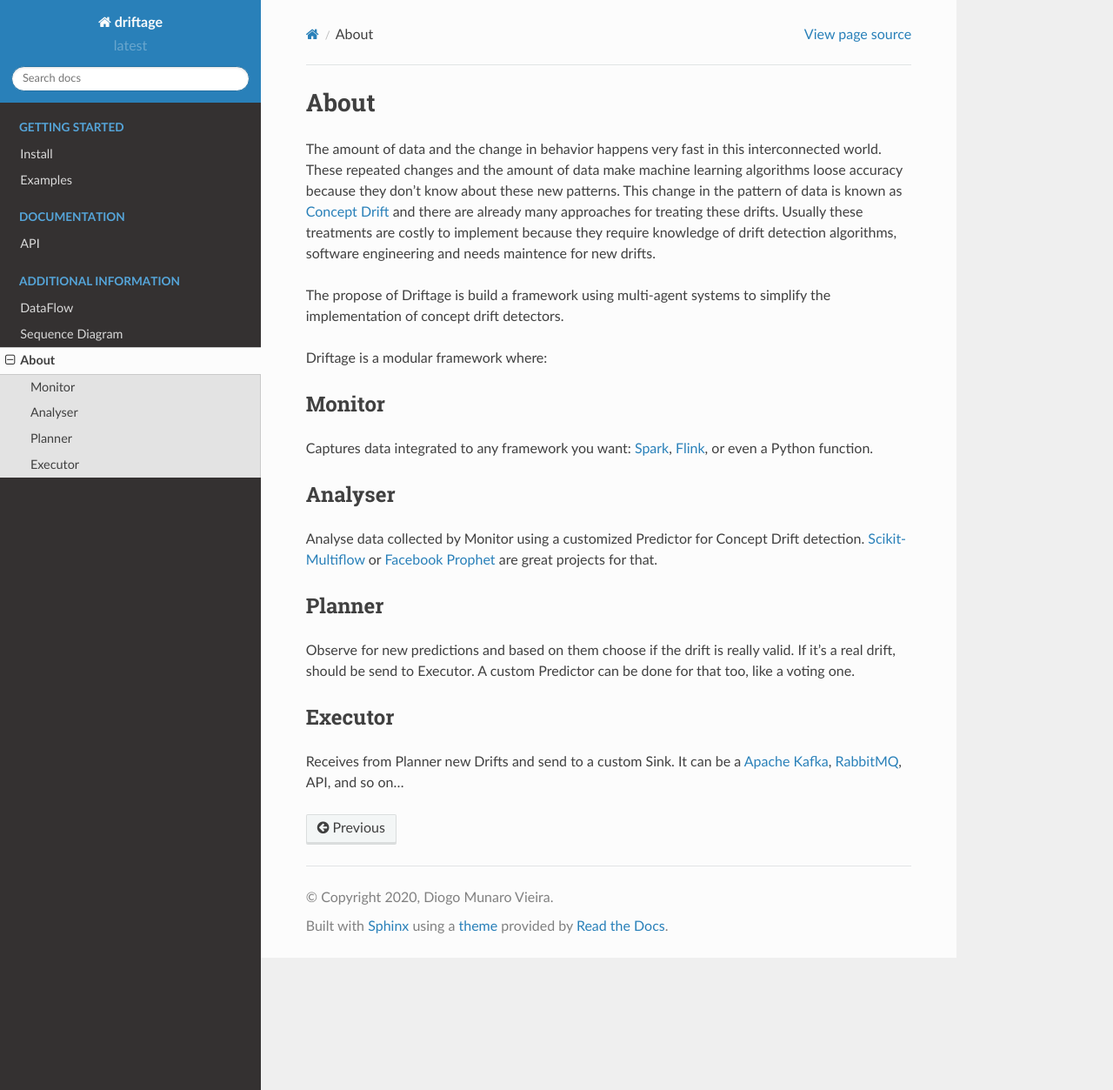
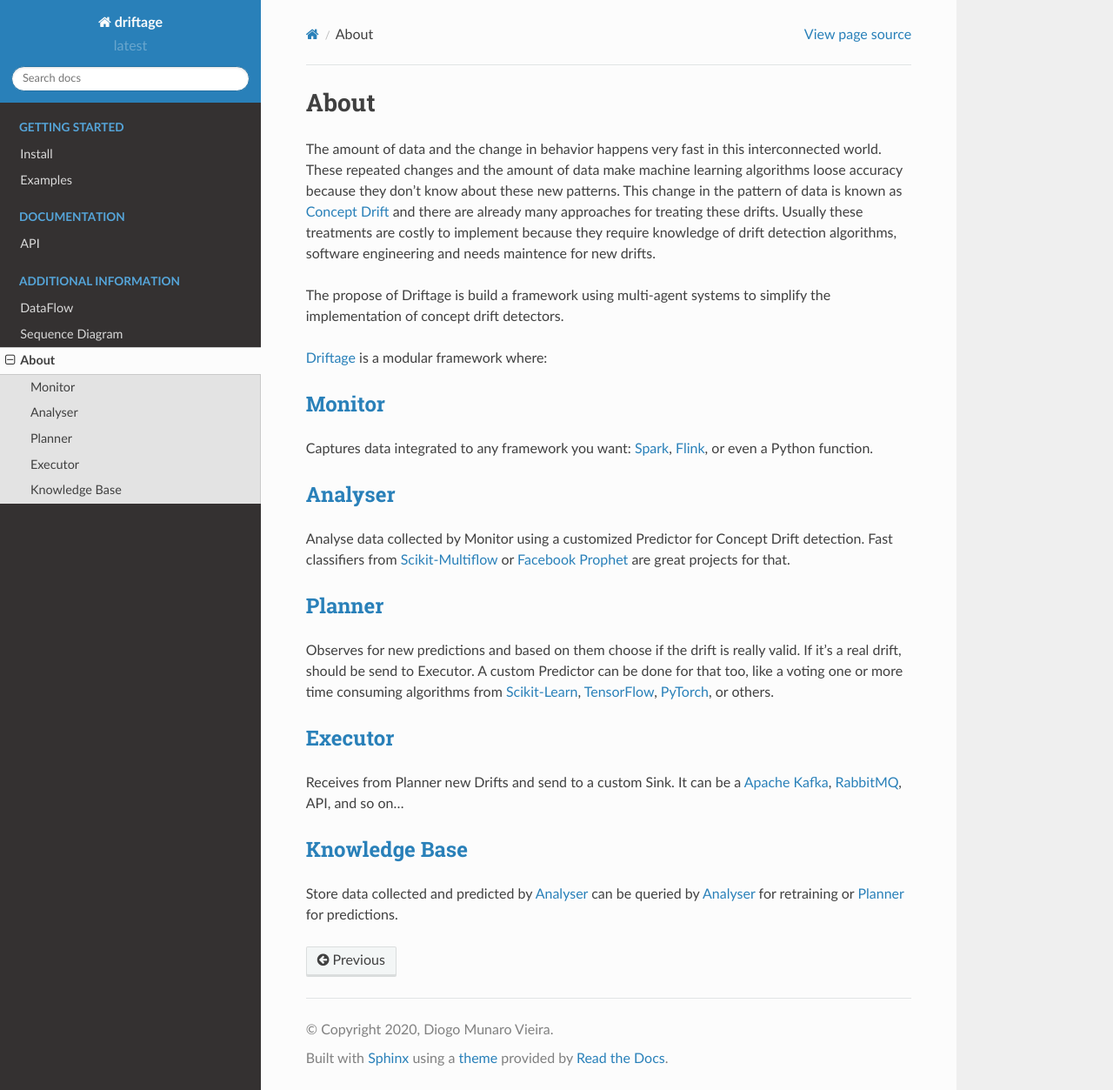
Before and after one commit to dmvieira/driftage, a Sphinx documentation site: the page built from doc/about.rst, in a window 1280 px wide and 1253 px high. Shown: the whole window at 87% size. Built offline with Sphinx 7.4.7 and the Read the Docs theme 2.0.0, drawn with Linux system fonts in a browser that asks for light colours.

Commit message:
Adding some documentation

```diff
--- a/doc/about.rst
+++ b/doc/about.rst
@@ -13,22 +13,30 @@ of drift detection algorithms, software engineering and needs maintence for new
 The propose of Driftage is build a framework using multi-agent systems to simplify
 the implementation of concept drift detectors.
 
-Driftage is a modular framework where:
+:doc:`Driftage <index>` is a modular framework where:
 
-Monitor
--------
+:doc:`Monitor <driftage.monitor>`
+---------------------------------
 Captures data integrated to any framework you want: `Spark <https://spark.apache.org/>`_, `Flink <https://ci.apache.org/projects/flink/flink-docs-stable/>`_, or even a Python function.
 
-Analyser
---------
+:doc:`Analyser <driftage.analyser>`
+-----------------------------------
 Analyse data collected by Monitor using a customized Predictor for Concept Drift detection.
-`Scikit-Multiflow <https://scikit-multiflow.github.io/>`_ or `Facebook Prophet <https://facebook.github.io/prophet/>`_ are great projects for that.
+Fast classifiers from `Scikit-Multiflow <https://scikit-multiflow.github.io/>`_ or
+`Facebook Prophet <https://facebook.github.io/prophet/>`_ are great projects for that.
 
-Planner
--------
-Observe for new predictions and based on them choose if the drift is really valid. If it's a real drift,
-should be send to Executor. A custom Predictor can be done for that too, like a voting one.
+:doc:`Planner <driftage.planner>`
+---------------------------------
+Observes for new predictions and based on them choose if the drift is really valid. If it's a real drift,
+should be send to Executor. A custom Predictor can be done for that too, like a voting one or more
+time consuming algorithms from `Scikit-Learn <https://scikit-learn.org/stable/>`_,
+`TensorFlow <https://www.tensorflow.org/>`_, `PyTorch <https://pytorch.org/>`_, or others.
 
-Executor
---------
+:doc:`Executor <driftage.executor>`
+-----------------------------------
 Receives from Planner new Drifts and send to a custom Sink. It can be a `Apache Kafka <https://kafka.apache.org/>`_, `RabbitMQ <https://www.rabbitmq.com/>`_, API, and so on...
+
+:doc:`Knowledge Base <driftage.kb>`
+-----------------------------------
+Store data collected and predicted by :doc:`driftage.analyser` can be queried by
+:doc:`driftage.analyser` for retraining or :doc:`driftage.planner` for predictions.
--- a/doc/api.rst
+++ b/doc/api.rst
@@ -8,3 +8,4 @@ API
    driftage.analyser
    driftage.planner
    driftage.executor
+   driftage.kb
--- a/doc/driftage.analyser.rst
+++ b/doc/driftage.analyser.rst
@@ -1,7 +1,8 @@
 Analyser
 =========================
 Analyse data collected by Monitor using a customized Predictor for Concept Drift detection.
-`Scikit-Multiflow <https://scikit-multiflow.github.io/>`_ or `Facebook Prophet <https://facebook.github.io/prophet/>`_ are great projects for that.
+Fast classifiers from `Scikit-Multiflow <https://scikit-multiflow.github.io/>`_ or
+`Facebook Prophet <https://facebook.github.io/prophet/>`_ are great projects for that.
 
 Analyser Predictor
 ----------------------------------
--- a/doc/driftage.planner.rst
+++ b/doc/driftage.planner.rst
@@ -1,7 +1,9 @@
 Planner
 ========================
-Observe for new predictions and based on them choose if the drift is really valid. If it's a real drift,
-should be send to Executor. A custom Predictor can be done for that too, like a voting one.
+Observes for new predictions and based on them choose if the drift is really valid. If it's a real drift,
+should be send to Executor. A custom Predictor can be done for that too, like a voting one or more
+time consuming algorithms from `Scikit-Learn <https://scikit-learn.org/stable/>`_,
+`TensorFlow <https://www.tensorflow.org/>`_, `PyTorch <https://pytorch.org/>`_, or others.
 
 Planner Predictor
 ------------------
--- a/doc/install.rst
+++ b/doc/install.rst
@@ -14,4 +14,6 @@ or
     conda install driftage
 
 
-Now you can build your own :doc:`driftage.monitor`, :doc:`driftage.analyser`, :doc:`driftage.planner` and :doc:`driftage.executor`.
+Now you can build your own :doc:`driftage.monitor`,
+:doc:`driftage.analyser`, :doc:`driftage.planner`
+and :doc:`driftage.executor` using :doc:`driftage.kb`
```
Also changed, not shown: doc/driftage.kb.rst (added, +30 -0 lines), 4 other files.
